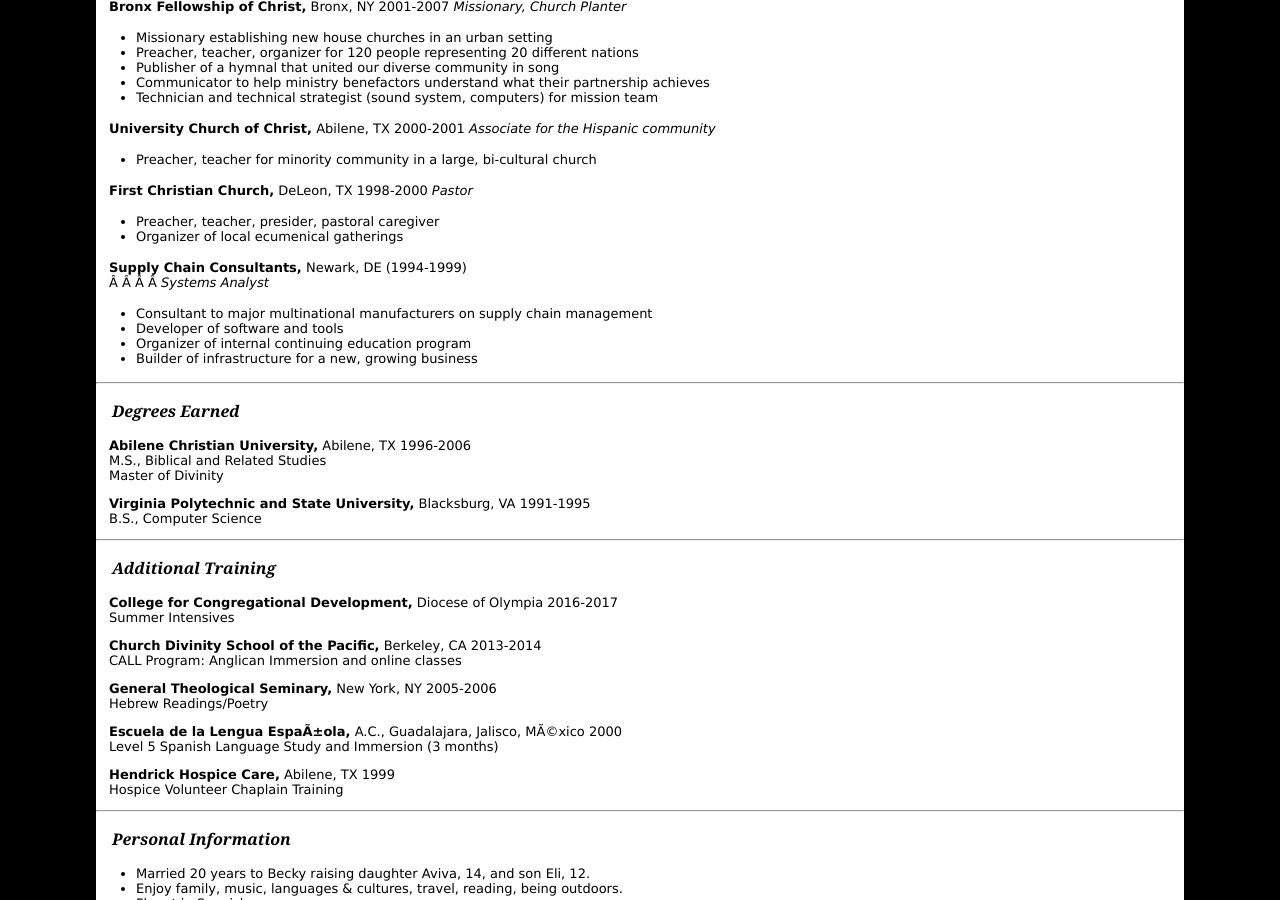
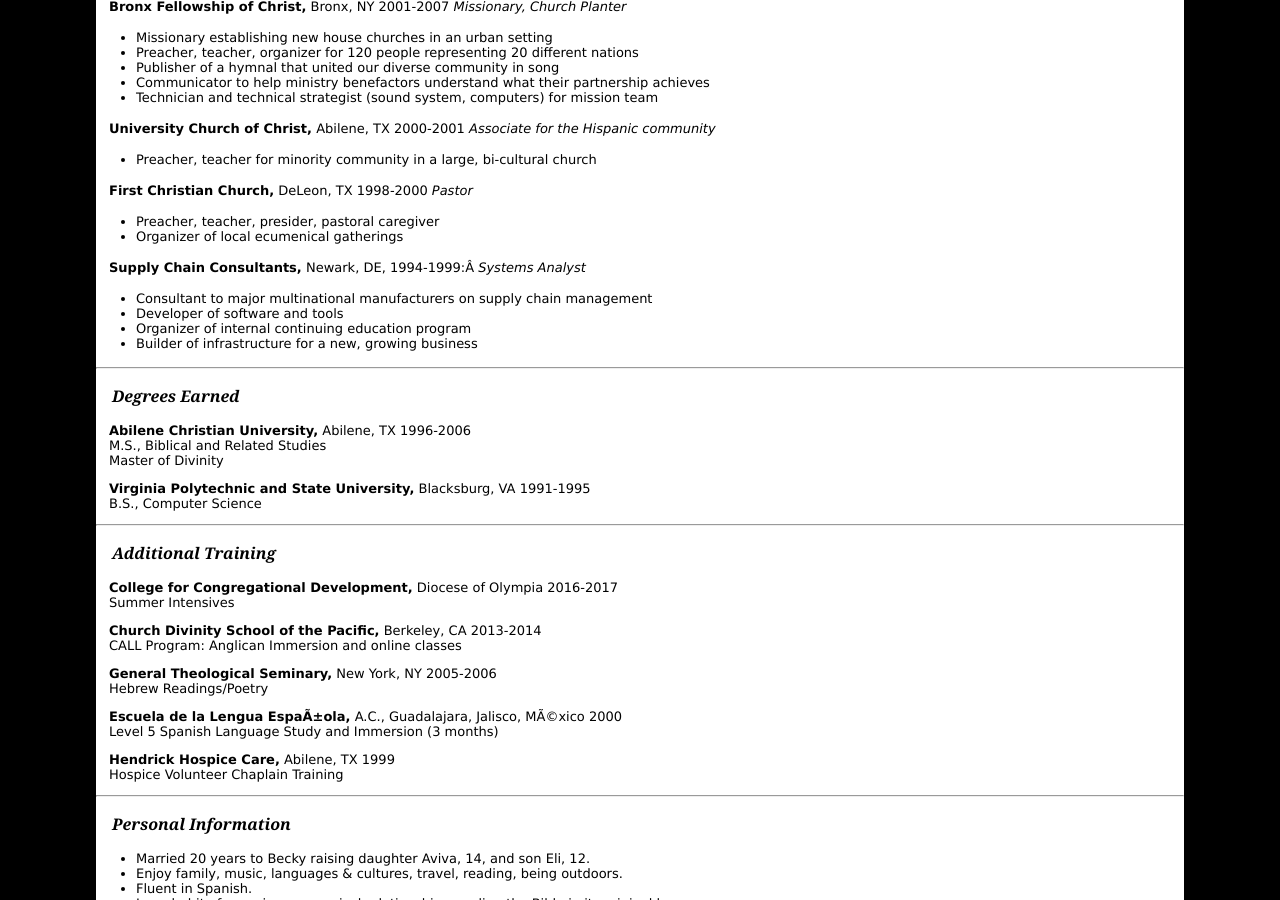
Before and after one commit to toddfoster/toddfoster.github.com, a Jekyll site: the page built from resume.md, in a window 1280 px wide and 900 px high, scrolled down 1158 px. Built offline with Jekyll 4.4.1, drawn with Linux system fonts in a browser that asks for light colours.

Commit message:
format on one line

```diff
--- a/resume.md
+++ b/resume.md
@@ -85,8 +85,7 @@ _(Contact information omitted from online version)_
 * Preacher, teacher, presider, pastoral caregiver
 * Organizer of local ecumenical gatherings
 
-**Supply Chain Consultants,** Newark, DE 	(1994-1999)
-    _Systems Analyst_
+**Supply Chain Consultants,** Newark, DE, 1994-1999: _Systems Analyst_
 * Consultant to major multinational manufacturers on supply chain management
 * Developer of software and tools
 * Organizer of internal continuing education program
```
